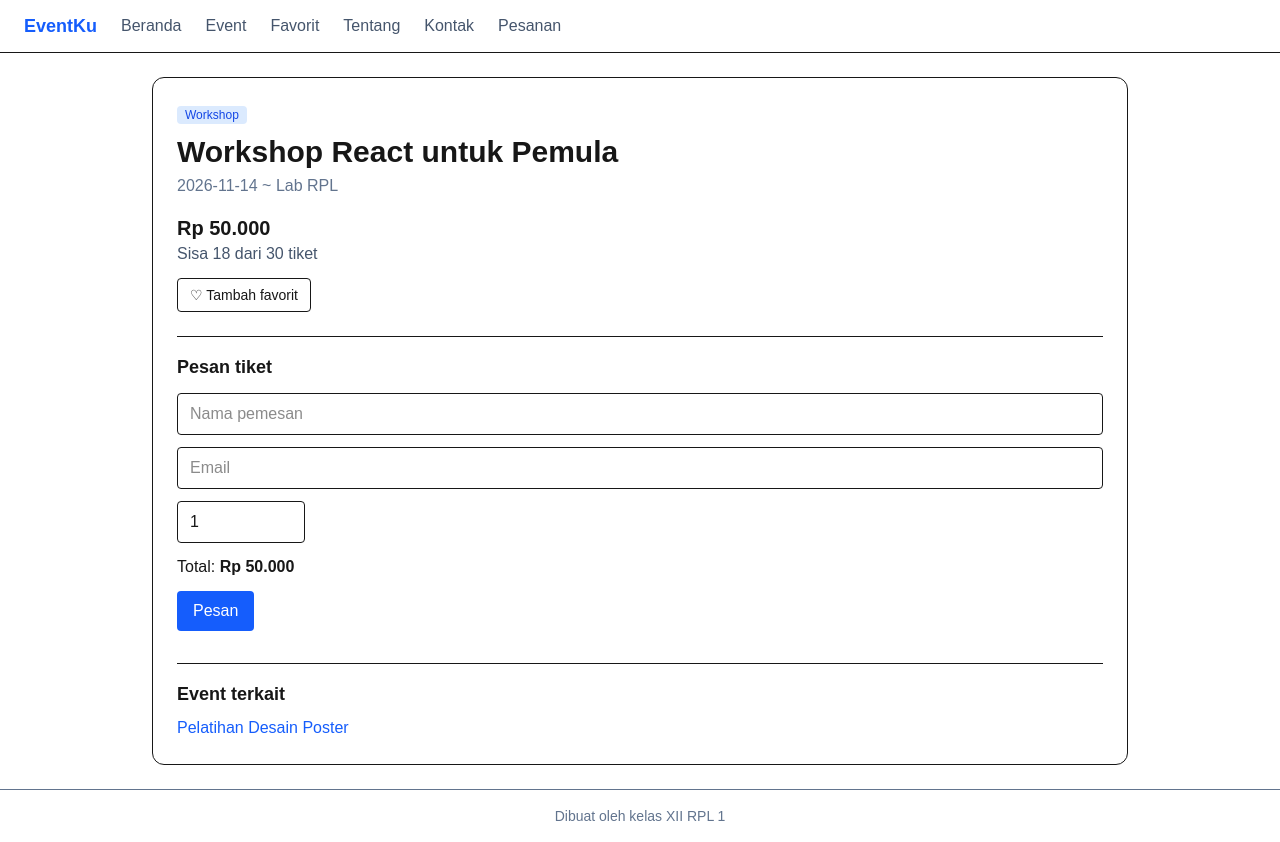
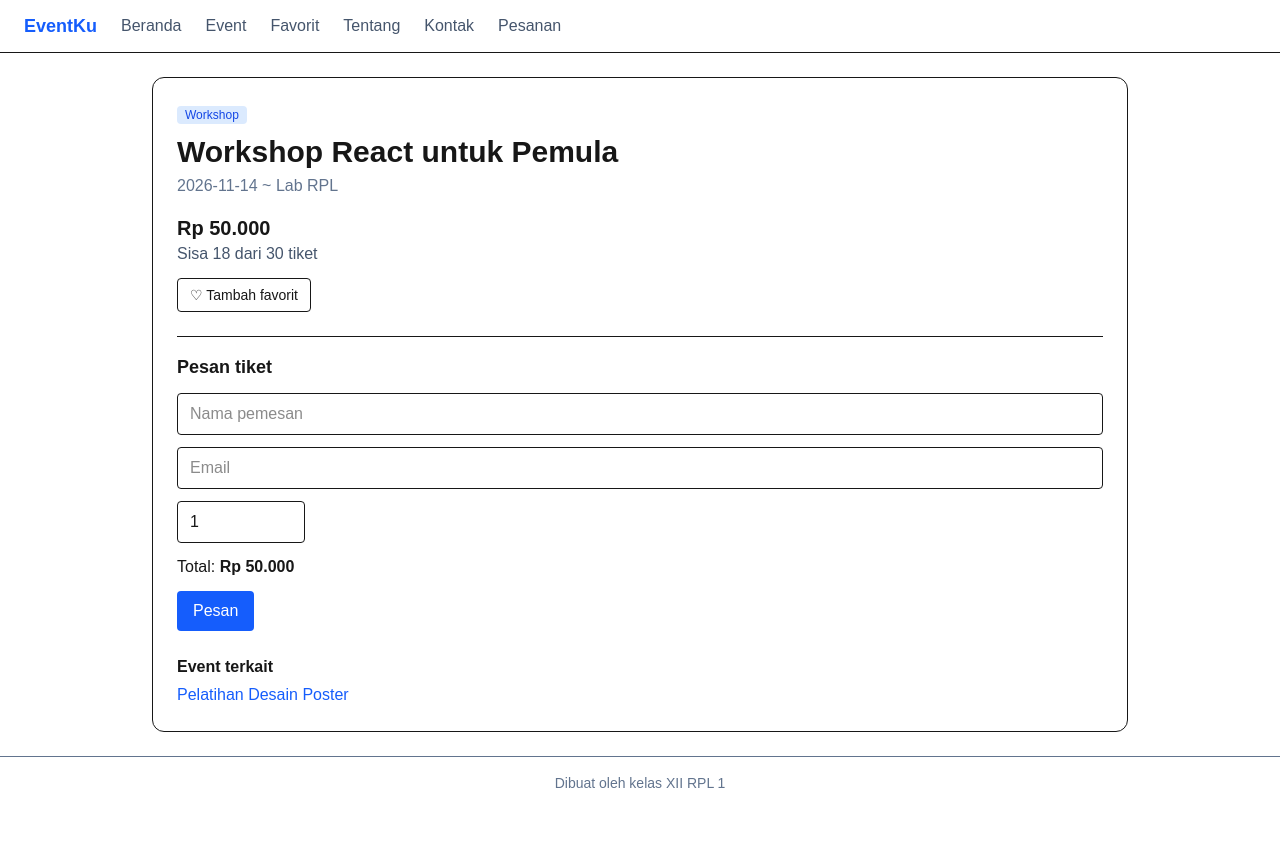
Before and after one commit to alh1-pixel/senin1-buatproject, a Next.js app: page /event/1 in a window 1280 px wide. After the commit the page ends 809 px from the top, so only its background shows below. Built offline with nearby package versions, Linux system fonts and the light colour scheme; no server answers.

Commit message:
Menambahkan EventTerkait, loading, dan menyesuaikan isi event/[id]/page.tsx

```diff
--- a/app/event/[id]/page.tsx
+++ b/app/event/[id]/page.tsx
@@ -1,20 +1,19 @@
+import { Suspense } from "react";
 import { notFound } from "next/navigation";
-import { events, rupiah } from "@/data/events";
 import { cookies } from "next/headers";
+import { rupiah } from "@/data/events";
+import { ambilEvent } from "@/data/ambil";
 import FormPesan from "@/components/FormPesan";
 import TombolFavorit from "@/components/TombolFavorit";
-import Link from "next/link";
+import EventTerkait from "@/components/EventTerkait";
 
 export default async function Detail({ params }: PageProps<"/event/[id]">) {
   const { id } = await params;
-  const event = events.find((e) => e.id === Number(id));
+  const event = await ambilEvent(Number(id));
   if (!event) notFound();
 
   const sisa = event.kuota - event.terisi;
   const namaAwal = (await cookies()).get("nama")?.value ?? "";
-  const terkait = events.filter(
-    (e) => e.kategori === event.kategori && e.id !== event.id,
-  );
   return (
     <article className="rounded-xl border bg-white p-6">
       <span className="rounded bg-blue-100 px-2 py-0.5 text-xs text-blue-700">
@@ -28,34 +27,15 @@ export default async function Detail({ params }: PageProps<"/event/[id]">) {
       <p className="text-slate-600">
         Sisa {sisa} dari {event.kuota} tiket
       </p>
-      {sisa > 0 ? (
-        <>
-          <TombolFavorit id={event.id} />
-          <FormPesan event={event} namaAwal={namaAwal} />
-        </>
-      ) : (
-        <p className="mt-6 rounded border border-red-200 bg-red-50 p-3 font-semibold text-red-600">
-          Tiket sudah habis.
-        </p>
-      )}
-      <section className="mt-8 border-t pt-4">
-        <h2 className="text-lg font-semibold">Event terkait</h2>
-        {terkait.length === 0 ? (
-          <p className="mt-2 text-slate-500">Belum ada event terkait.</p>
-        ) : (
-          <ul className="mt-2 space-y-1">
-            {terkait.map((e) => (
-              <li key={e.id}>
-                <Link
-                  href={`/event/${e.id}`}
-                  className="text-blue-600 hover:underline"
-                >
-                  {e.judul}
-                </Link>
-              </li>
-            ))}
-          </ul>
-        )}
+      <TombolFavorit id={event.id} />
+      <FormPesan event={event} namaAwal={namaAwal} />
+      <section className="mt-6">
+        <h2 className="font-semibold">Event terkait</h2>
+        <Suspense
+          fallback={<p className="text-slate-400">Memuat event terkait...</p>}
+        >
+          <EventTerkait event={event} />
+        </Suspense>
       </section>
     </article>
   );
--- /dev/null
+++ b/app/event/loading.tsx
@@ -0,0 +1,11 @@
+export default function MemuatKatalog() {
+  return (
+    <div>
+      <div className="mb-4 h-8 w-48 animate-pulse rounded bg-slate-200" />
+      <div className="grid gap-4 sm:grid-cols-2 lg:grid-cols-3" />
+      {[1, 2, 3, 4, 5, 6].map((i) => (
+        <div key={i} className="h-44 animate-pulse rounded-xl bg-slate-200" />
+      ))}
+    </div>
+  );
+}
--- /dev/null
+++ b/components/EventTerkait.tsx
@@ -0,0 +1,23 @@
+import Link from "next/link";
+import { ambilTerkait } from "@/data/ambil";
+import type { Event } from "@/data/events";
+
+export default async function EventTerkait({ event }: { event: Event }) {
+  const terkait = await ambilTerkait(event);
+  if (terkait.length === 0)
+    return <p className="text-slate-500">Belum ada event terkait</p>;
+  return (
+    <ul className="mt-1 space-y-1">
+      {terkait.map((e) => (
+        <li key={e.id}>
+          <Link
+            href={`/event/${e.id}`}
+            className="text-blue-600 hover:underline"
+          >
+            {e.judul}
+          </Link>
+        </li>
+      ))}
+    </ul>
+  );
+}
```
